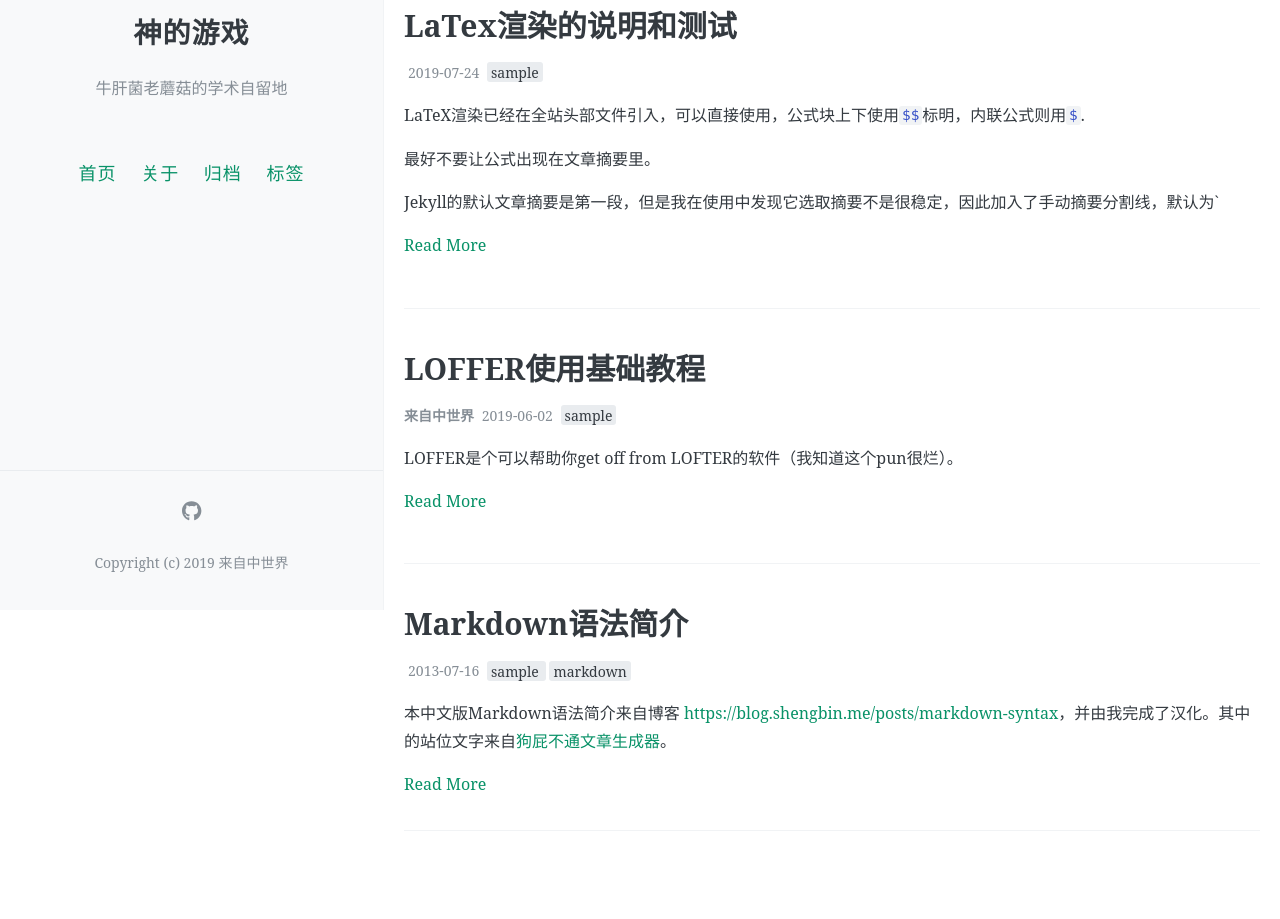
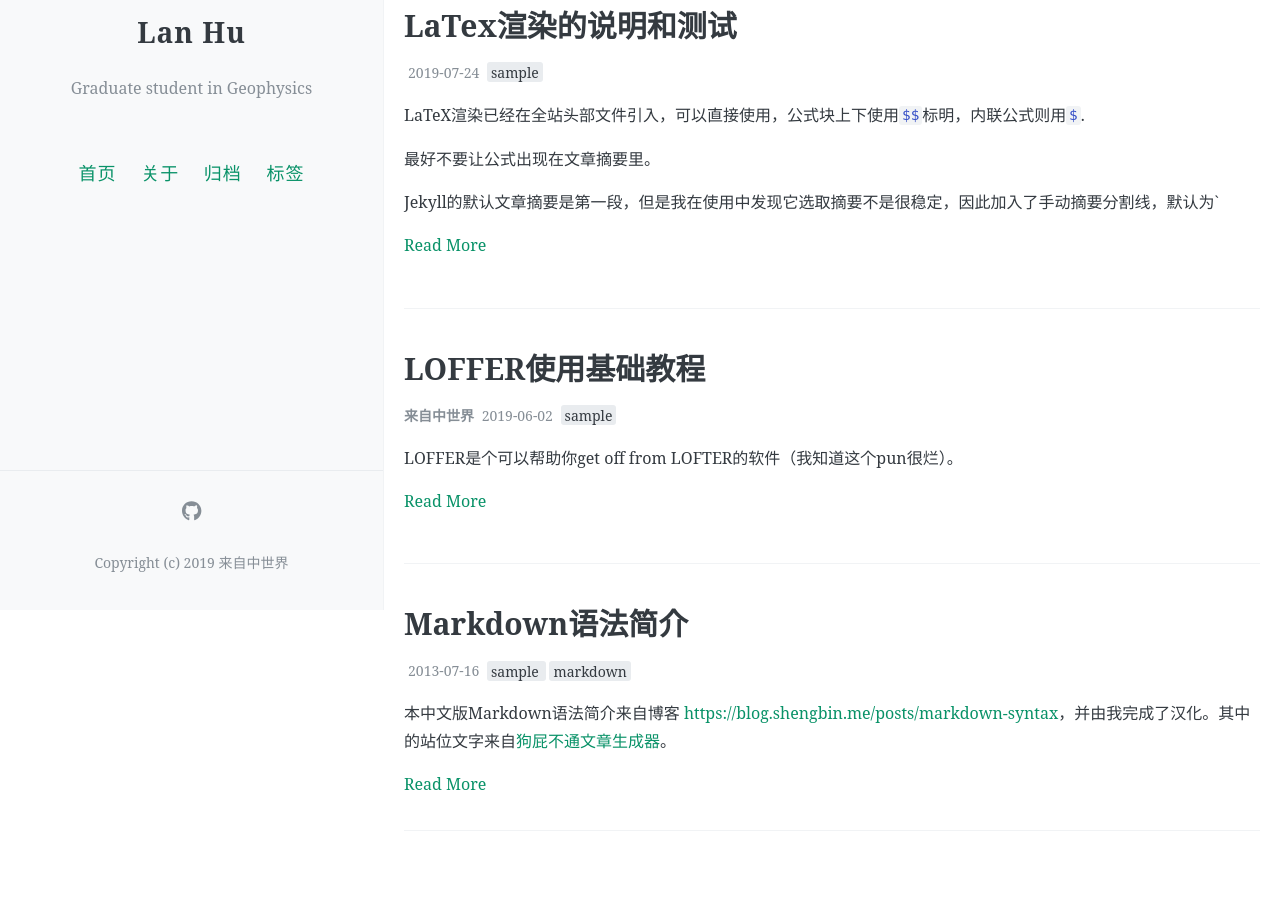
Before and after one commit to Hannah-Artemis/LOFFER, a Jekyll site: the page built from index.html, in a window 1280 px wide. Shown: the part 290-1209 px from the top of the page. Built offline with Jekyll 4.4.1, drawn with Linux system fonts in a browser that asks for light colours; the list of posts is cut into pages by our own code; comment, search, counter and statistics services are not loaded.

Commit message:
Update _config.yml

```diff
--- a/_config.yml
+++ b/_config.yml
@@ -7,8 +7,8 @@
 # 井号后面的文字是说明文档，不会被程序读取。
 
 # 描述/签名
-name: 神的游戏
-description: 牛肝菌老蘑菇的学术自留地
+name: Lan Hu #神的游戏
+description: Graduate student in Geophysics # 牛肝菌老蘑菇的学术自留地
 
 # 输入你的网站域名（如果你没有添加自己的域名，而是直接用GitHub pages分配的域名的话可以省略）
 url:
@@ -24,7 +24,7 @@ baseurl: /LOFFER
 #
 
 # 你的博客logo图片URL，建议尺寸不超过300px × 300px
-avatar: https://i.loli.net/2021/09/09/LORtYWjHIJo5e8U.jpg
+avatar: https://sm.ms/image/ndreK2l7ESt8mxN  # https://i.loli.net/2021/09/09/LORtYWjHIJo5e8U.jpg
 
 # 你的favicon（出现在浏览器tab上）图片URL，建议使用较小(64px × 64px)的图片
 favicon: https://i.loli.net/2021/09/09/hDob1ZytvQcjUaz.jpg
```
